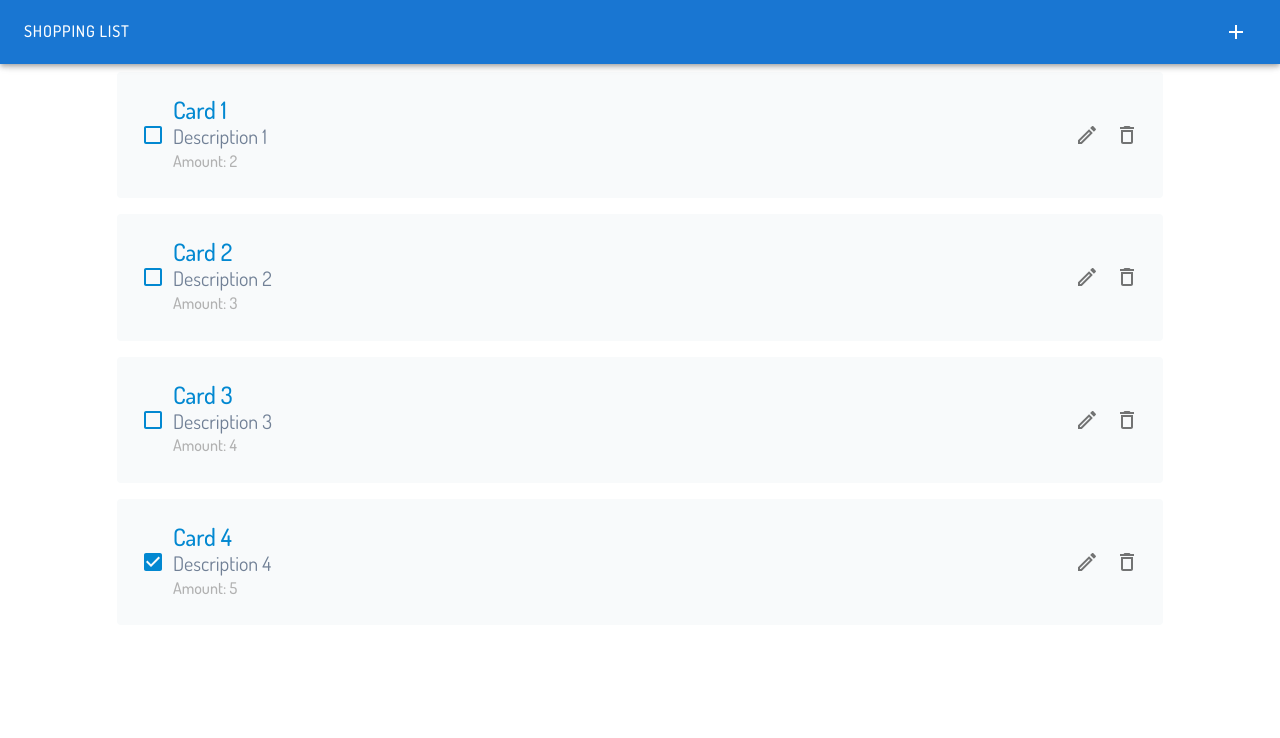
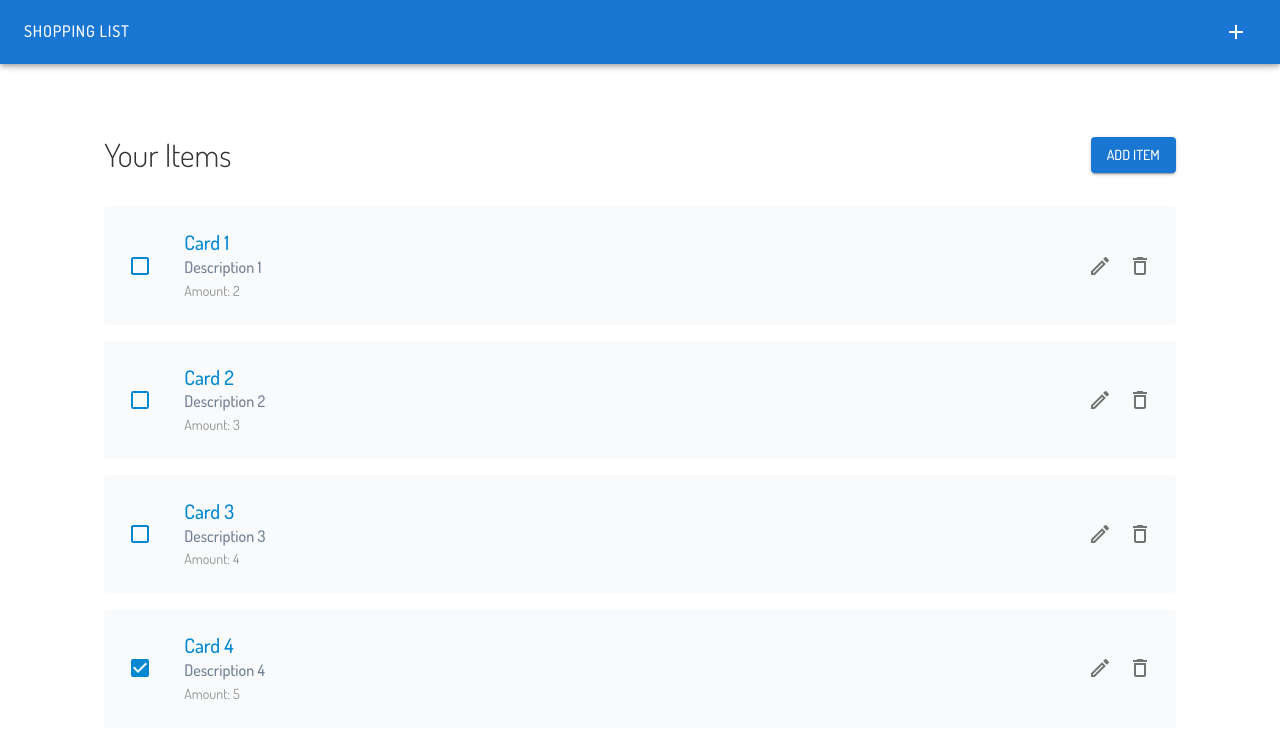
Before and after one commit to sjcuello/shopping-list-frontend, a React (Vite) app: page / in a window 1280 px wide. Shown: the top 738 px of the page. Built offline with nearby package versions, Linux system fonts and the light colour scheme; a web font is replaced by a local one.

Commit message:
Card list done

```diff
--- a/src/components/cardItem/index.tsx
+++ b/src/components/cardItem/index.tsx
@@ -14,30 +14,29 @@ interface CardProps {
 
 const CardItem = ({ data }: CardProps) => {
 
+  const { amount, description, isChecked, name } = data;
+
   const handleEdit = () => { }
 
   const handleDelete = () => { }
 
   return (
     <Box className={styles.card}>
-
       <IconButton
         color='info'
         aria-label="Edit"
         onClick={handleEdit}
         className={styles.menuIcon}
       >
-        {data.isChecked ? <CheckBoxIcon /> : <CheckBoxBlankIcon />}
+        {isChecked ? <CheckBoxIcon /> : <CheckBoxBlankIcon />}
       </IconButton>
       <Box className={styles.content}>
-
         <Box className={styles.dataContainer}>
-          <Typography variant="h3" color='info' className={styles.name}>{data.name} </Typography>
-          <Typography variant="h4" className={styles.description}>{data.description}</Typography>
-          <Typography variant="h6" className={styles.amount}>Amount: {data.amount}</Typography>
+          <Typography variant="h4" color='info' fontWeight="500" className={styles.name}>{name} </Typography>
+          <Typography variant="h6" className={styles.description}>{description}</Typography>
+          <Typography variant="body2" className={styles.amount}>Amount: {amount}</Typography>
         </Box>
         <Box>
-
           <IconButton
             color="default"
             aria-label="Edit"
--- a/src/components/cardItem/styles.module.css
+++ b/src/components/cardItem/styles.module.css
@@ -7,6 +7,7 @@
   align-items: center;
   padding: 1.5rem 1rem;
   border-radius: 4px;
+  gap: 1.5rem
 }
 
 .content {
@@ -25,7 +26,6 @@
 }
 
 .name {
-  font-weight: 500 !important;
   padding: 0;
 }
 
@@ -35,6 +35,6 @@
 }
 
 .amount {
-  color: #b1b1b1;
+  color: #929292;
   padding: 0;
 }
--- a/src/components/cardsContainer/index.tsx
+++ b/src/components/cardsContainer/index.tsx
@@ -1,9 +1,6 @@
-import { Box } from '@mui/material';
+import { Box, Button, Typography } from '@mui/material';
 import CardItem from '../cardItem';
 import styles from './styles.module.css';
-
-// interface CardsContainerProps {
-// }
 
 const CardsContainer = () => {
 
@@ -39,10 +36,19 @@ const CardsContainer = () => {
   ]
 
   return (
-    <Box className={ styles.container}>
-      {mockData.map((card) => (
-        <CardItem key={card.id} data={card} />
-      ))}
+    <Box className={styles.container}>
+      <Box className={styles.titleContainer}>
+        <Typography variant='h2'>Your Items</Typography>
+        <Button
+          variant="contained"
+          color='primary'
+          className={styles.button}>Add Item</Button>
+      </Box>
+      <Box className={styles.cardContainer}>
+        {mockData.map((card) => (
+          <CardItem key={card.id} data={card} />
+        ))}
+      </Box>
     </Box>
   )
 }
--- a/src/components/cardsContainer/styles.module.css
+++ b/src/components/cardsContainer/styles.module.css
@@ -1,6 +1,27 @@
 .container {
+  display: flex;
+  flex-direction: column;
+  justify-content: center;
+  margin-top: 4rem;
+  gap: 2rem;
+}
+
+.titleContainer {
+  display: flex;
+  flex-direction: row;
+  justify-content: space-between;
+  align-items: center;
+}
+
+.cardContainer {
   display: flex;
   flex-wrap: wrap;
   justify-content: center;
   gap: 1rem;
 }
+
+.button {
+  padding: 0.5rem 1rem;
+  border-radius: 4px;
+  cursor: pointer;
+}
--- a/src/theme.ts
+++ b/src/theme.ts
@@ -13,6 +13,8 @@ const theme = createTheme({
     h4: { ...dosisFont, fontSize: '1.25rem' },
     h5: { ...dosisFont, fontSize: '1.125rem' },
     h6: { ...dosisFont, fontSize: '1rem' },
+    body1: { ...dosisFont, fontSize: '1rem' },
+    body2: { ...dosisFont, fontSize: '0.875rem' },
   },
   components: {
     MuiButton: {
```
